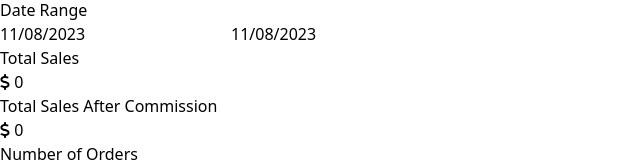
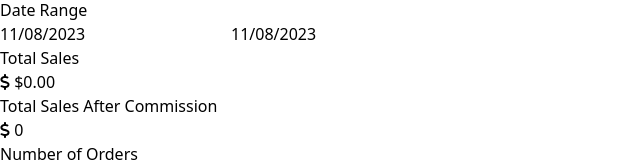
Before and after one commit to ImtinanFakhar/dssh, a React (Vite) app: page / in a window 1280 px wide. Shown: the part 546-708 px from the top of the page, without its empty margins (0-640 px from the left). Built offline with nearby package versions, Linux system fonts and the light colour scheme; no server answers.

Commit message:
Update Dashboard.jsx

```diff
--- a/src/components/Dashboard.jsx
+++ b/src/components/Dashboard.jsx
@@ -91,7 +91,7 @@ function Dashboard() {
               </h3>
               <p className="text-3xl font-bold text-blue-600">
                 <FontAwesomeIcon icon={faDollarSign} />{" "}
-                {data.total_after_commission}
+                {formatCurrency(data.total_after_commission)}
               </p>
             </div>
           </div>
```
